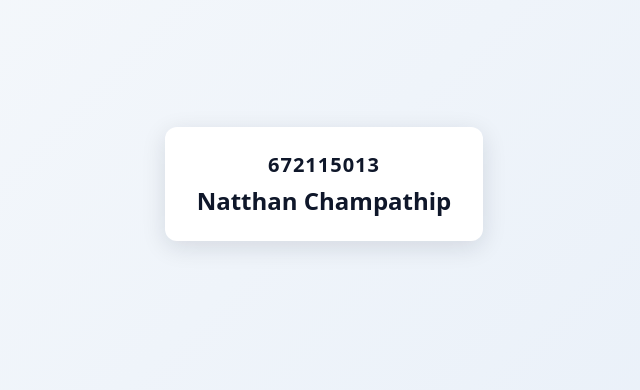
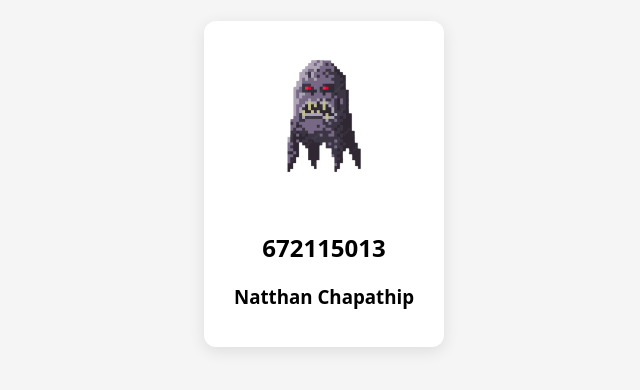
Before and after one commit to NatthanCh/newRepo, a plain HTML site: page index.html in a window 1280 px wide. Shown: the part 216-606 px from the top of the page, without its empty margins (316-956 px from the left). Drawn offline with Linux system fonts and the light colour scheme; files whose address does not match are found by name.

Commit message:
add image

```diff
--- a/index.html
+++ b/index.html
@@ -2,34 +2,38 @@
 <html lang="th">
 <head>
   <meta charset="utf-8" />
-  <meta name="viewport" content="width=device-width,initial-scale=1" />
   <title>672115013 Natthan Chapathip</title>
   <style>
     body {
-      font-family: system-ui, -apple-system, "Segoe UI", Roboto, "Noto Sans", "Hiragino Kaku Gothic ProN", "Sarabun", sans-serif;
+      font-family: system-ui, sans-serif;
       display: flex;
+      align-items: center;
+      justify-content: center;
       height: 100vh;
       margin: 0;
-      align-items: center;
-      justify-content: center;
-      background: linear-gradient(135deg,#f8fafc,#e6eef8);
-      color:#0f172a;
+      background: #f5f5f5;
     }
-    .card {
+    .container {
       text-align: center;
-      padding: 24px 32px;
+      background: white;
+      padding: 20px 30px;
       border-radius: 12px;
-      box-shadow: 0 6px 24px rgba(15,23,42,0.12);
-      background: white;
+      box-shadow: 0 4px 16px rgba(0,0,0,0.1);
     }
-    .id { font-size: 1.25rem; letter-spacing: 1px; font-weight: 600; }
-    .name { font-size: 1.5rem; margin-top: 6px; font-weight: 700; }
+    img {
+      width: 150px;
+      height: 150px;
+      border-radius: 50%;
+      object-fit: cover;
+      margin-bottom: 15px;
+    }
   </style>
 </head>
 <body>
-  <div class="card" role="contentinfo" aria-label="ID and name">
-    <div class="id">672115013</div>
-    <div class="name">Natthan Champathip</div>
+  <div class="container">
+    <img src="/Users/natthan/IdeaProjects/project2/src/main/resources/image/Alien.png">
+    <h2>672115013</h2>
+    <h3>Natthan Chapathip</h3>
   </div>
 </body>
 </html>
```
Also changed, not shown: Alien.png (added).
